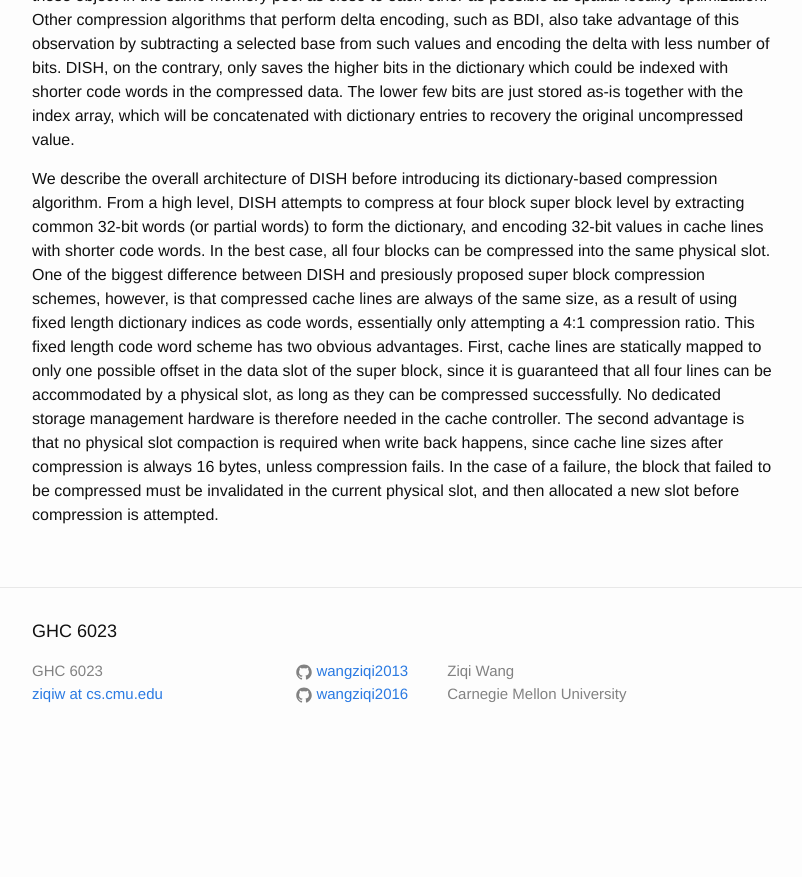
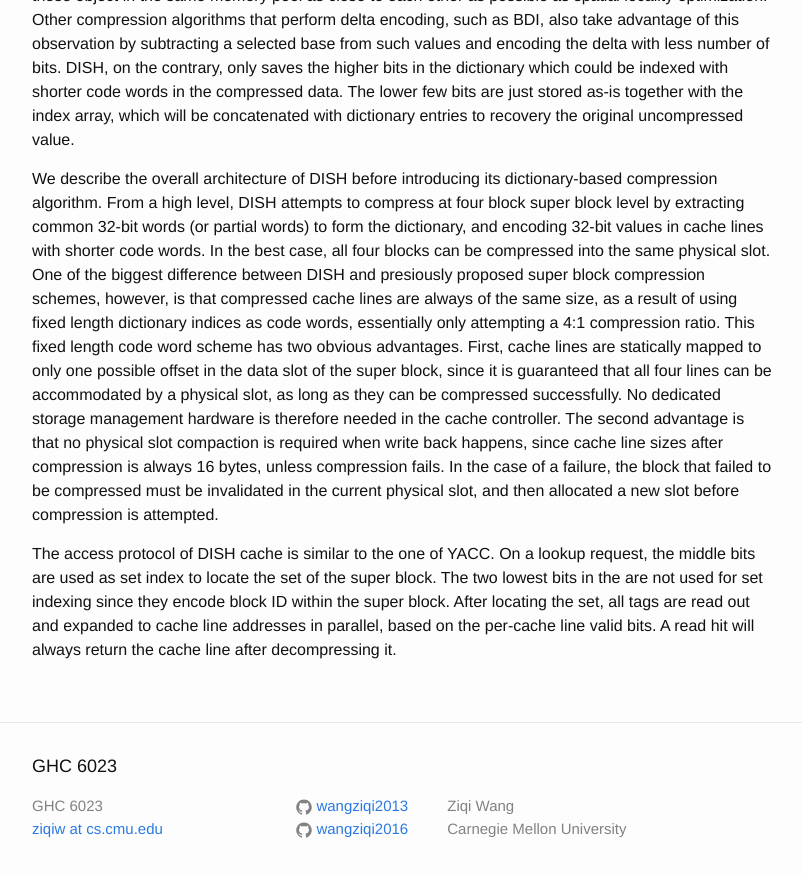
Before and after one commit to wangziqi2013/wangziqi2013.github.io, a Jekyll site: the page built from _posts/2020-07-18-dish.markdown, in a window 1280 px wide and 900 px high, scrolled down 1639 px. Shown: the top 877 px of the window, without its empty margins (238-1040 px from the left). Built offline with Jekyll 4.4.1, drawn with Linux system fonts in a browser that asks for light colours; before the commit the page ends 2404 px from its top, so only the background shows below that.

Commit message:
Adding read hit

```diff
--- a/_posts/2020-07-18-dish.markdown
+++ b/_posts/2020-07-18-dish.markdown
@@ -80,3 +80,8 @@ controller.
 The second advantage is that no physical slot compaction is required when write back happens, since cache line sizes
 after compression is always 16 bytes, unless compression fails. In the case of a failure, the block that failed to be
 compressed must be invalidated in the current physical slot, and then allocated a new slot before compression is attempted.
+
+The access protocol of DISH cache is similar to the one of YACC. On a lookup request, the middle bits are used as set
+index to locate the set of the super block. The two lowest bits in the are not used for set indexing since they encode
+block ID within the super block. After locating the set, all tags are read out and expanded to cache line addresses in
+parallel, based on the per-cache line valid bits. A read hit will always return the cache line after decompressing it.
```
